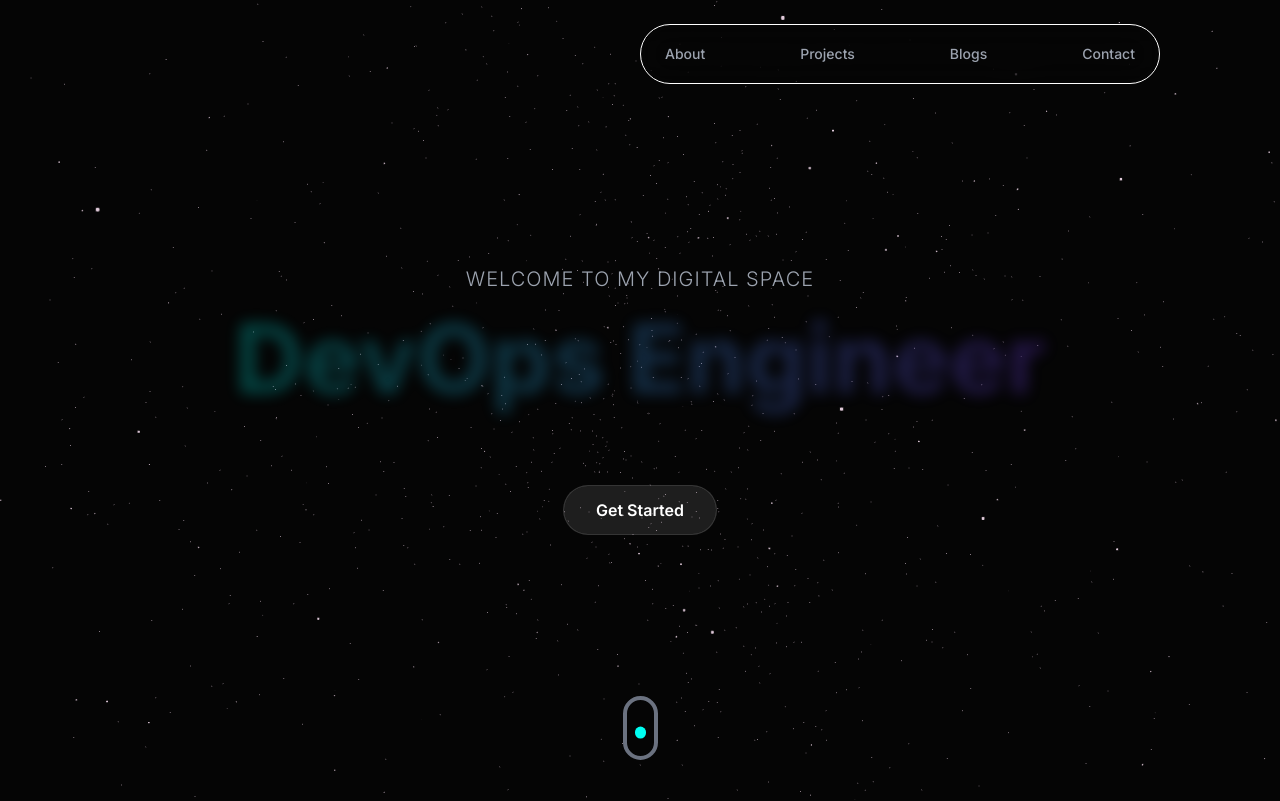
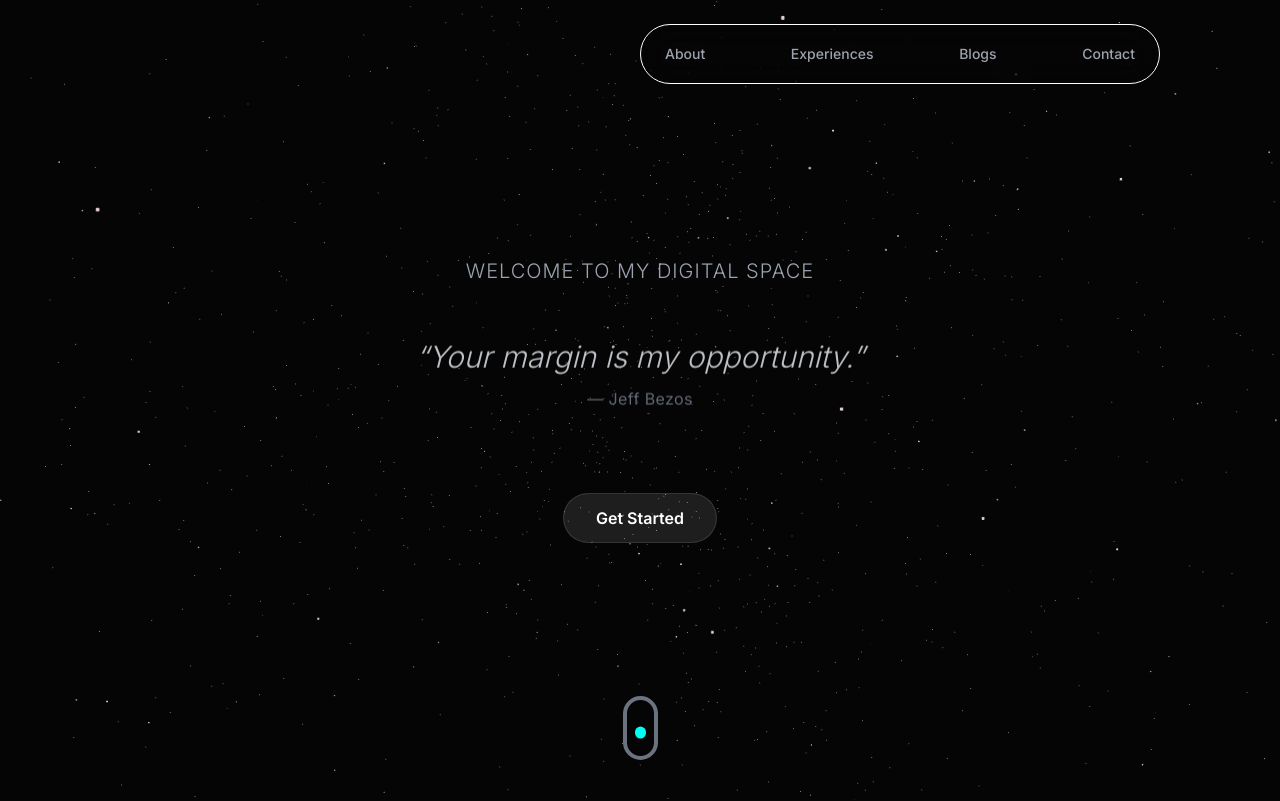
Before and after one commit to thanujaDev26/imthanuja_portfolio_ui, a React (Vite) app: page / in a window 1280 px wide. Shown: the top 801 px of the page. Built offline with nearby package versions, Linux system fonts and the light colour scheme.

Commit message:
feat: Quotes have been added as a ew feature, and Removed Projects Section

```diff
--- a/src/components/layout/Navbar.jsx
+++ b/src/components/layout/Navbar.jsx
@@ -6,7 +6,7 @@ import { twMerge } from 'tailwind-merge';
 
 const navLinks = [
     { id: 'about', title: 'About' },
-    { id: 'projects', title: 'Projects' },
+    { id: 'experiences', title: 'Experiences' },
     { id: 'blogs', title: 'Blogs' },
     { id: 'contact', title: 'Contact' },
 ];
--- a/src/components/sections/Contact.jsx
+++ b/src/components/sections/Contact.jsx
@@ -124,13 +124,15 @@ const Contact = () => {
                                 placeholder="Hi Thanuja, I have a project idea..."
                             />
                         </div>
-                        <button
-                            type="submit"
-                            disabled={status === 'loading'}
-                            className="group flex items-center gap-3 px-8 py-3 bg-black/50 backdrop-blur-md border border-neon-cyan/50 text-neon-cyan font-mono font-bold rounded-full hover:bg-neon-cyan/10 hover:border-neon-cyan hover:shadow-[0_0_20px_rgba(34,211,238,0.4)] transition-all duration-300 tracking-widest"
-                        >
-                            {status === 'loading' ? 'Sending...' : <>Send Message <FaPaperPlane /></>}
-                        </button>
+                        <div className="flex justify-center">
+                            <button
+                                type="submit"
+                                disabled={status === 'loading'}
+                                className="px-8 py-3 bg-white text-black font-semibold rounded-full shadow-md hover:shadow-lg hover:scale-105 transition-all duration-300 disabled:opacity-50"
+                            >
+                                {status === 'loading' ? 'Sending...' : 'Send Message'}
+                            </button>
+                        </div>
                     </form>
                 </motion.div>
             </div>
--- a/src/components/sections/Experience.jsx
+++ b/src/components/sections/Experience.jsx
@@ -50,7 +50,7 @@ const calculateDuration = (start, end) => {
 
 const Experience = () => {
   return (
-    <section className="bg-black py-32 px-6" id="experience">
+    <section className="bg-black py-32 px-6" id="experiences">
       <div className="max-w-4xl mx-auto relative">
 
         <motion.h2
--- a/src/components/sections/Hero.jsx
+++ b/src/components/sections/Hero.jsx
@@ -4,10 +4,34 @@ import StarsCanvas from '../../components/canvas/Stars';
 import { FaArrowDown } from 'react-icons/fa';
 
 const titles = [
-    "I'm a Software Engineer",
-    "DevOps Engineer",
-    "I build scalable systems",
-    "I turn your name into a brand.",
+  "Stay hungry, stay foolish. — Steve Jobs",
+  "Your margin is my opportunity. — Jeff Bezos",
+  "It’s always Day 1. — Jeff Bezos",
+  "Price is what you pay. Value is what you get. — Warren Buffett",
+  "Innovation distinguishes between a leader and a follower. — Steve Jobs",
+];
+
+const quotes = [
+  {
+    text: "Stay hungry, stay foolish.",
+    author: "Steve Jobs",
+  },
+  {
+    text: "Your margin is my opportunity.",
+    author: "Jeff Bezos",
+  },
+  {
+    text: "It’s always Day 1.",
+    author: "Jeff Bezos",
+  },
+  {
+    text: "Price is what you pay. Value is what you get.",
+    author: "Warren Buffett",
+  },
+  {
+    text: "Innovation distinguishes between a leader and a follower.",
+    author: "Steve Jobs",
+  },
 ];
 
 const Hero = () => {
@@ -16,7 +40,7 @@ const Hero = () => {
     useEffect(() => {
         const interval = setInterval(() => {
             setIndex((prev) => (prev + 1) % titles.length);
-        }, 3000);
+        }, 5000);
         return () => clearInterval(interval);
     }, []);
 
@@ -41,20 +65,26 @@ const Hero = () => {
                 </motion.p>
 
                 {/* Morphing Text */}
-                <div className="h-20 sm:h-32 flex items-center justify-center">
+                <div className="h-28 sm:h-36 flex flex-col items-center justify-center">
                     <AnimatePresence mode="wait">
-                        <motion.h1
-                            key={index}
-                            initial={{ opacity: 0, y: 20, filter: 'blur(10px)' }}
-                            animate={{ opacity: 1, y: 0, filter: 'blur(0px)' }}
-                            exit={{ opacity: 0, y: -20, filter: 'blur(10px)' }}
-                            transition={{ duration: 0.8, ease: "easeOut" }}
-                            className="text-4xl sm:text-6xl md:text-7xl lg:text-8xl font-bold text-white drop-shadow-xl"
+                        <motion.div
+                        key={index}
+                        initial={{ opacity: 0, y: 20, filter: 'blur(10px)' }}
+                        animate={{ opacity: 1, y: 0, filter: 'blur(0px)' }}
+                        exit={{ opacity: 0, y: -20, filter: 'blur(10px)' }}
+                        transition={{ duration: 0.8, ease: "easeOut" }}
+                        className="text-center"
                         >
-                            <span className="bg-clip-text text-transparent bg-gradient-to-r from-neon-cyan to-neon-violet">
-                                {titles[index]}
-                            </span>
-                        </motion.h1>
+                        {/* Quote */}
+                        <p className="text-xl sm:text-2xl md:text-3xl italic text-gray-300 font-light">
+                            “{quotes[index].text}”
+                        </p>
+
+                        {/* Author */}
+                        <p className="mt-3 text-sm sm:text-base text-gray-500 tracking-wide">
+                            — {quotes[index].author}
+                        </p>
+                        </motion.div>
                     </AnimatePresence>
                 </div>
 
```
Also changed, not shown: 12 other files (tests, documents, lock files or other folders).
